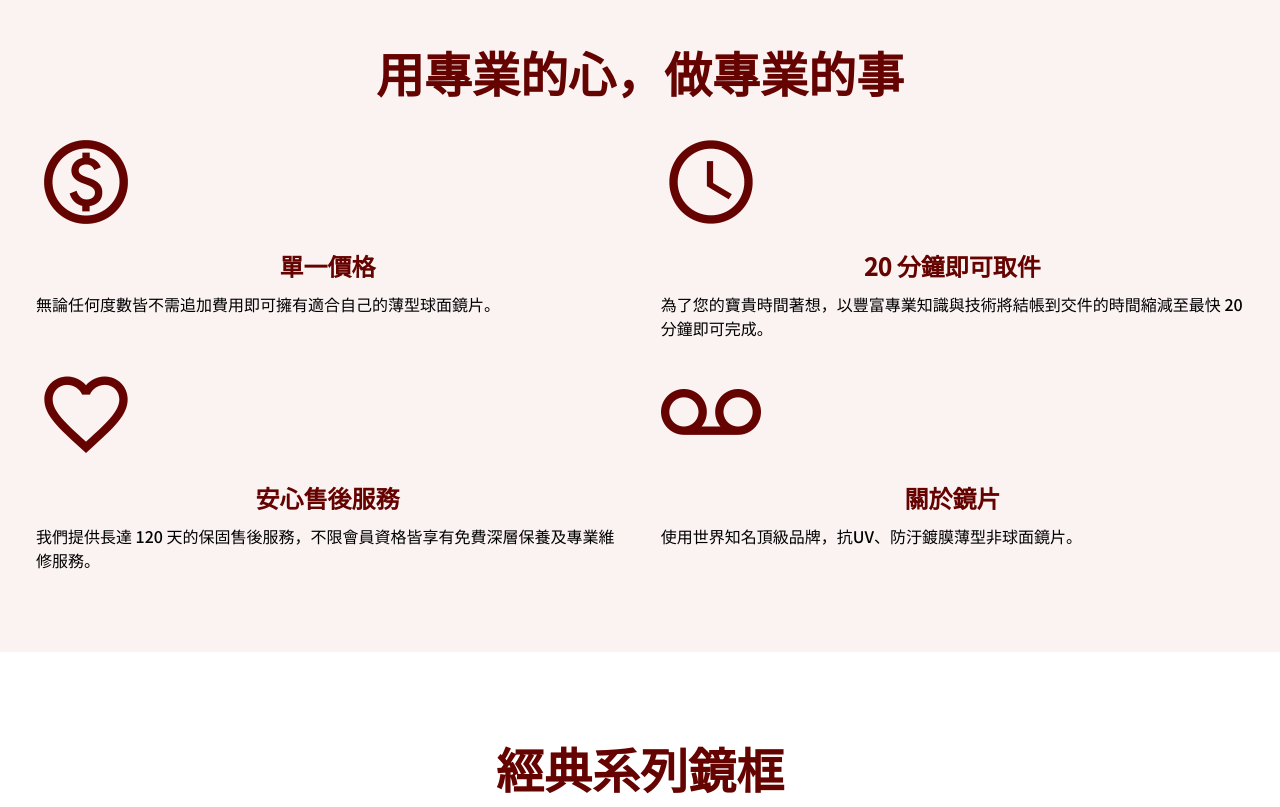
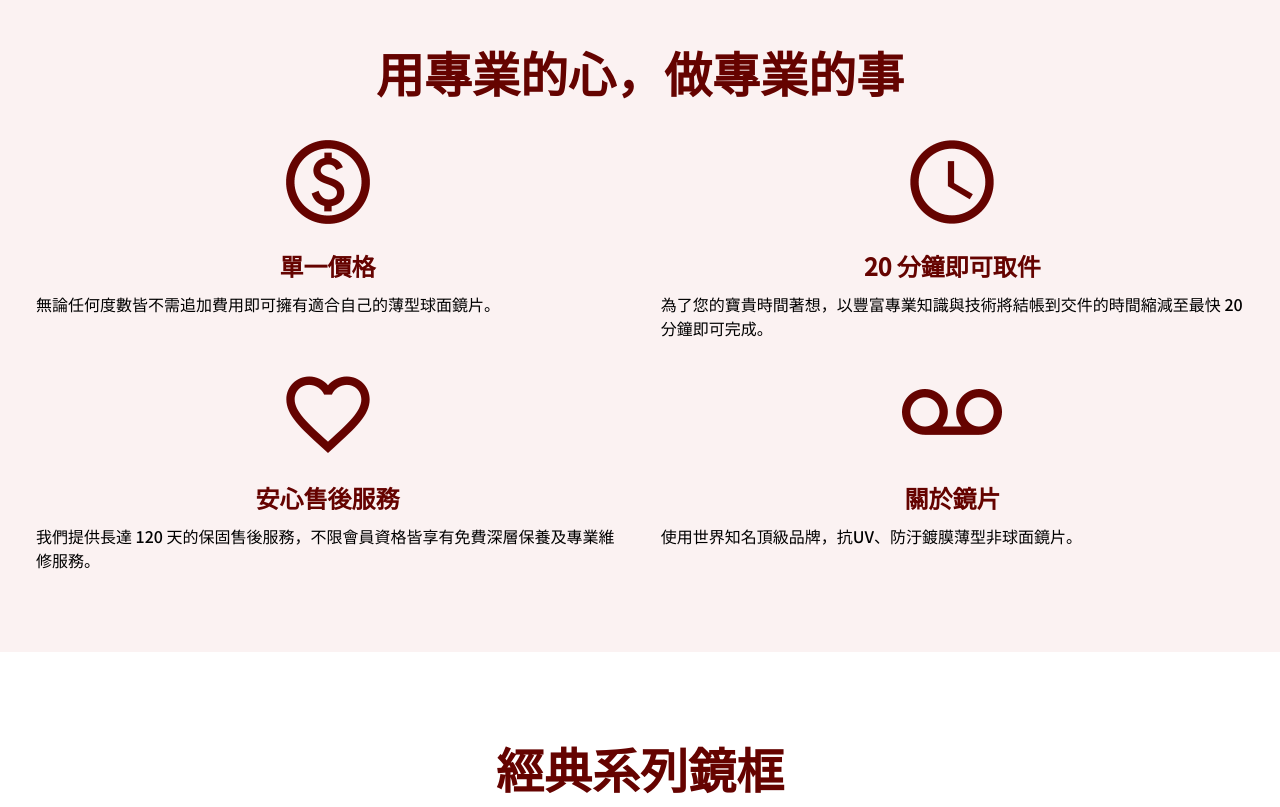
Before and after one commit to ann328/2023_HexSchool, a website built with Vite: page pages/20230721/20230721Week03/index.html in a window 1280 px wide. Shown: the part 820-1627 px from the top of the page. Built offline with nearby package versions, Linux system fonts and the light colour scheme.

Commit message:
revise glasses _base.scss img

```diff
--- a/assets/scss/pages/20230721/20230721Week03/base/_base.scss
+++ b/assets/scss/pages/20230721/20230721Week03/base/_base.scss
@@ -40,9 +40,6 @@ $samll: #707070;
     outline: none;
     margin-top: 8px;
     background-color: transparent;
-    // ::placeholder {
-    //   color: #000000;
-    // }
   }
 }
 
@@ -68,8 +65,8 @@ body {
   font-family: "Noto Sans TC", sans-serif, "Roboto", sans-serif;
 }
 img {
-  // vertical-align: middle;
-  display: block;
+  vertical-align: middle;
+  // display: block;
   max-width: 100%;
   height: auto;
 }
```
